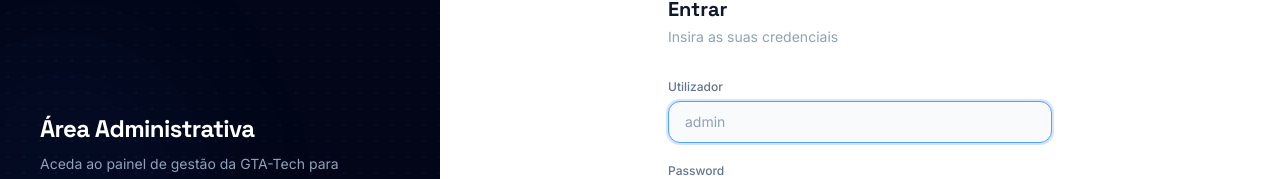
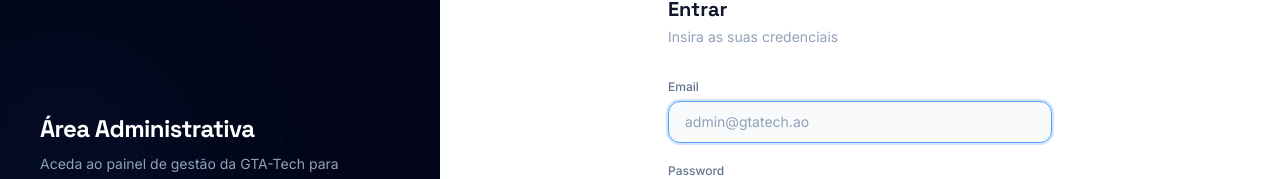
Before and after one commit to abraaosala/gta, a React (Vite) app: page /login in a window 1280 px wide. Shown: the part 235-414 px from the top of the page. Built offline with nearby package versions, Linux system fonts and the light colour scheme; no server answers.

Commit message:
fix: login uses email instead of username
API now expects { email, password } instead of { username, password }

```diff
--- a/src/components/Login.tsx
+++ b/src/components/Login.tsx
@@ -10,7 +10,7 @@
 import {useData} from '../contexts/DataContext.tsx';
 
 export default function Login() {
-  const [username, setUsername] = useState('');
+  const [email, setEmail] = useState('');
   const [password, setPassword] = useState('');
   const [error, setError] = useState<string | null>(null);
   const [submitting, setSubmitting] = useState(false);
@@ -22,7 +22,7 @@
     setError(null);
     setSubmitting(true);
 
-    const result = await login(username, password);
+    const result = await login(email, password);
     setSubmitting(false);
 
     if (result.ok) {
@@ -105,14 +105,14 @@
 
             <div>
               <label className="block text-xs font-medium text-slate-500 mb-1.5">
-                Utilizador
+                Email
               </label>
               <input
-                type="text"
+                type="email"
                 required
-                value={username}
-                onChange={(e) => setUsername(e.target.value)}
-                placeholder="admin"
+                value={email}
+                onChange={(e) => setEmail(e.target.value)}
+                placeholder="admin@gtatech.ao"
                 className="w-full bg-slate-50 border border-slate-200 px-4 py-2.5 rounded-xl text-sm text-slate-800 placeholder-slate-400 focus:ring-2 focus:ring-blue-500/20 focus:border-blue-400 focus:outline-none transition-all"
                 autoFocus
               />
--- a/src/lib/api.ts
+++ b/src/lib/api.ts
@@ -17,7 +17,7 @@
 } from '../types.ts';
 import type { BusinessInfo } from './data-store.ts';
 
-const BASE =  process.env.REACT_APP_API_BASE_URL || 'http://localhost:8000/api';
+const BASE = import.meta.env.VITE_API_BASE_URL || 'http://localhost:8000/api';
 
 const API_ORIGIN = BASE.replace(/\/api$/, '');
 
@@ -79,11 +79,11 @@
   };
 }
 
-export async function loginAPI(username: string, password: string): Promise<LoginResponse> {
+export async function loginAPI(email: string, password: string): Promise<LoginResponse> {
   const res = await fetch(`${BASE}/auth/login`, {
     method: 'POST',
     headers: { 'Content-Type': 'application/json' },
-    body: JSON.stringify({ username, password }),
+    body: JSON.stringify({ email, password }),
   });
   if (!res.ok) {
     const err = await res.json().catch(() => ({})) as Record<string, unknown>;
--- a/src/lib/auth.ts
+++ b/src/lib/auth.ts
@@ -5,9 +5,9 @@
 
 import {loginAPI, storeToken, clearToken, getStoredToken, logoutAPI} from './api.ts';
 
-export async function login(username: string, password: string): Promise<{ ok: boolean; error?: string }> {
+export async function login(email: string, password: string): Promise<{ ok: boolean; error?: string }> {
   try {
-    const result = await loginAPI(username, password);
+    const result = await loginAPI(email, password);
     storeToken(result.accessToken);
     return { ok: true };
   } catch (e) {
--- a/tsconfig.json
+++ b/tsconfig.json
@@ -22,6 +22,7 @@
       ]
     },
     "allowImportingTsExtensions": true,
-    "noEmit": true
+    "noEmit": true,
+    "types": ["vite/client"]
   }
 }
```
Also changed, not shown: 1 other file (tests, documents, lock files or other folders).
